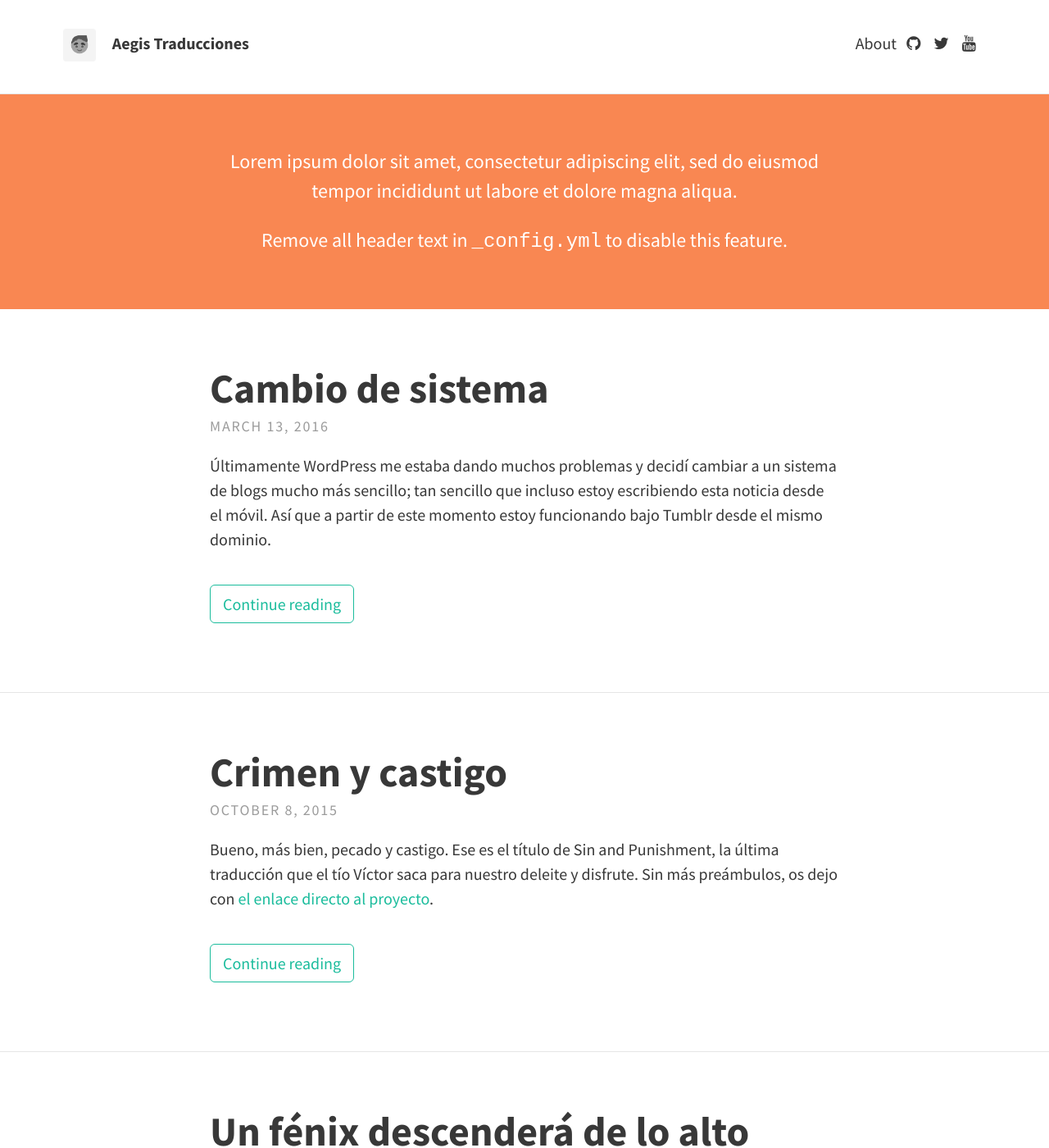
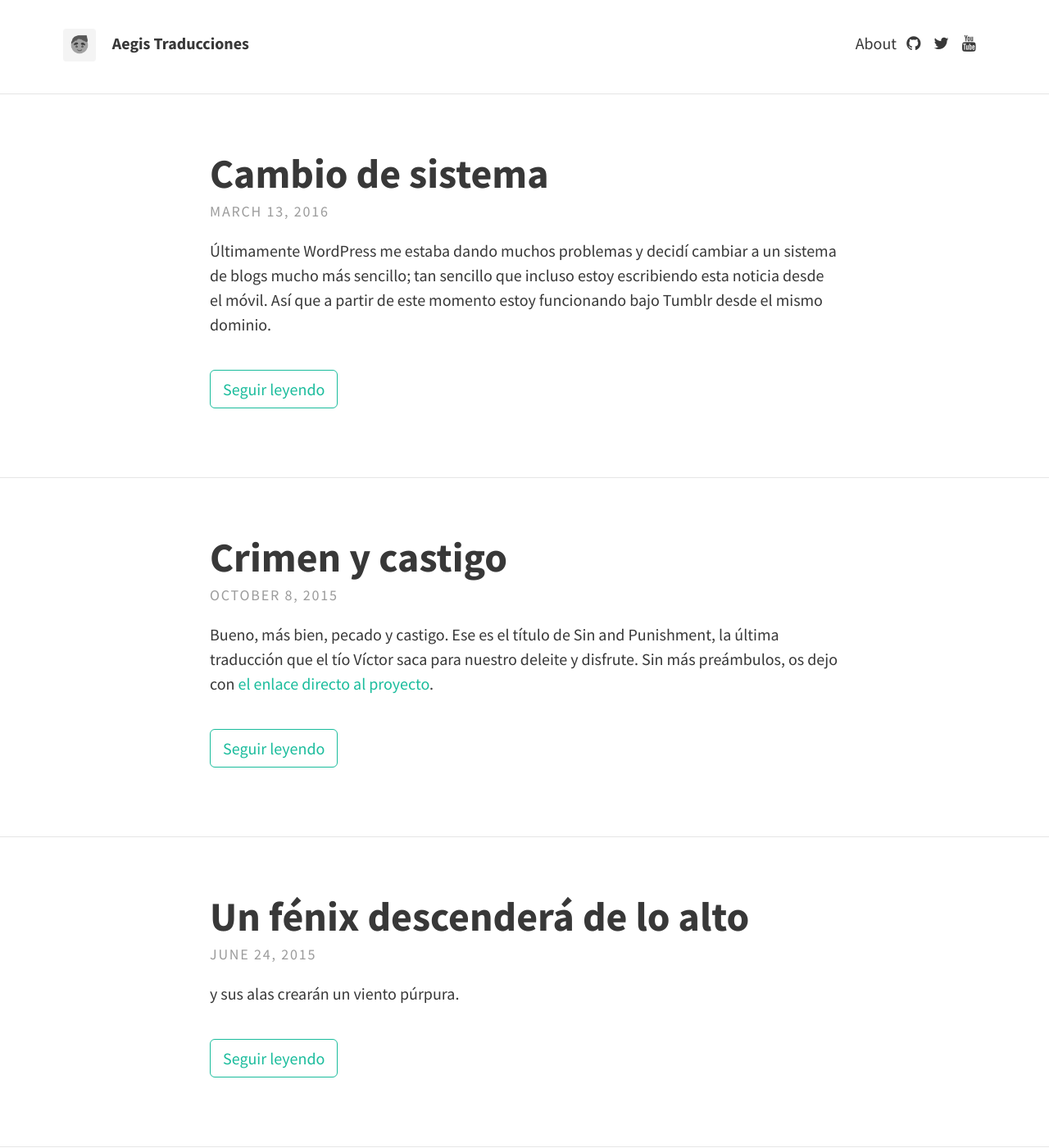
Before and after one commit to romhackhispano/aegis.romhackhispano.org, a Jekyll site: the page built from index.html, in a window 1280 px wide and 1400 px high. Shown: the whole window at 82% size. Built offline with Jekyll 4.4.1, drawn with Linux system fonts in a browser that asks for light colours; nearby versions of some CDN libraries; the list of posts is cut into pages by our own code; some of the changed lines change nothing that is shown; some of the changed text lies outside the part shown.

Commit message:
Config update

```diff
--- a/_config.yml
+++ b/_config.yml
@@ -11,17 +11,17 @@ theme:
   description: "AegisTrad es el templo donde publico traducciones de videojuegos que me encantan y que lamentablemente no llegaron a verse en español. "
 
   # Header and footer text
-  header_text: >
-     <p>Lorem ipsum dolor sit amet, consectetur adipiscing elit, sed do eiusmod tempor incididunt ut labore et dolore magna aliqua.</p>
-
-     <p>Remove all header text in <code>_config.yml</code> to disable this feature.</p>
-  header_text_feature_image:
+  # header_text: >
+  #   <p>Lorem ipsum dolor sit amet, consectetur adipiscing elit, sed do eiusmod tempor incididunt ut labore et dolore magna aliqua.</p>
+  #
+  #   <p>Remove all header text in <code>_config.yml</code> to disable this feature.</p>
+  # header_text_feature_image:
   footer_text: >
      Este sitio está alojado en <a href="http://www.romhackhispano.org">Romhack Hispano</a> y funciona bajo <a href="http://jekyllrb.com">Jekyll</a> con el tema <a href="https://rohanchandra.github.io/project/type/">Type Theme</a> modificado por TheFireRed.
   # El contenido mostrado aquí es copyright de sus respectivos autores originales. Aegis Traducciones condena el empleo de <i>software</i> obtenido de manera ilegal y no se hace responsable de los efectos causados por el mal uso de las herramientas publicadas en este sitio. Consulta la <a href="https://help.disqus.com/customer/portal/articles/466259-privacy-policy">política de privacidad</a>. Aegis Traducciones es posible gracias a la inestimable colaboración de la escena hispana.
   # Icons
   rss: false
-  email_address: # Full email address, e.g. "sam@example.com"
+  email_address:
   behance:
   bitbucket:
   dribbble:
@@ -30,11 +30,11 @@ theme:
   github: "TheFireRed"
   google_plus:
   instagram:
-  linkedin:  # Full URL
+  linkedin:
   pinterest:
   reddit:
   soundcloud:
-  stack_exchange:  # Full URL
+  stack_exchange:
   steam:
   tumblr:
   twitter: "TheFireRed"
@@ -47,12 +47,12 @@ theme:
   katex: true # Enable if using math markup
 
   # Localization strings
-  str_follow_on: "Follow on"
-  str_rss_follow: "Follow RSS feed"
+  str_follow_on: "Sígueme en"
+  str_rss_follow: "RSS"
   str_email: "Email"
-  str_next: "Next"
-  str_prev: "Prev"
-  str_continue_reading: "Continue reading"
+  str_next: "Siguiente »"
+  str_prev: "« Anterior"
+  str_continue_reading: "Seguir leyendo"
 
   # Colours, typography and padding
   # Open the "_sass > base" folder, and open "_variables.scss"
```
Also changed, not shown: favicon.png (added).
